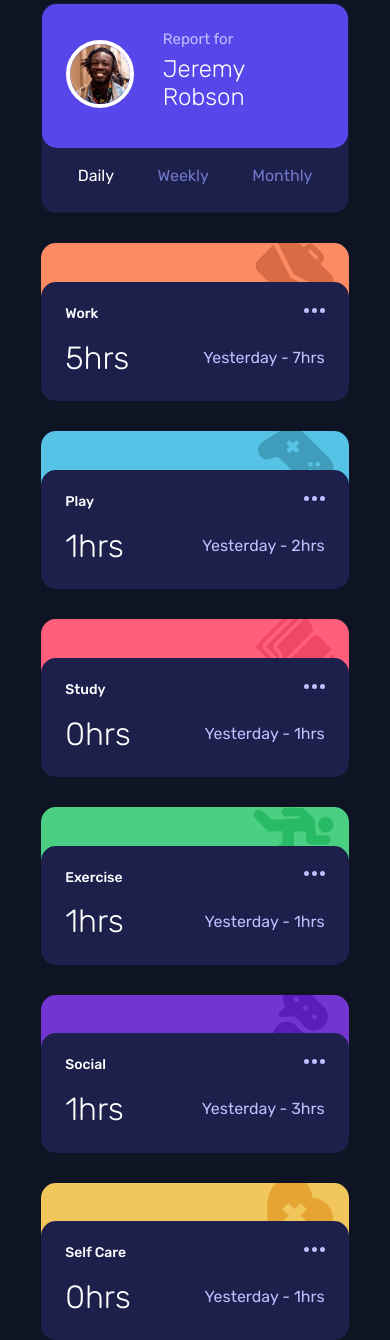
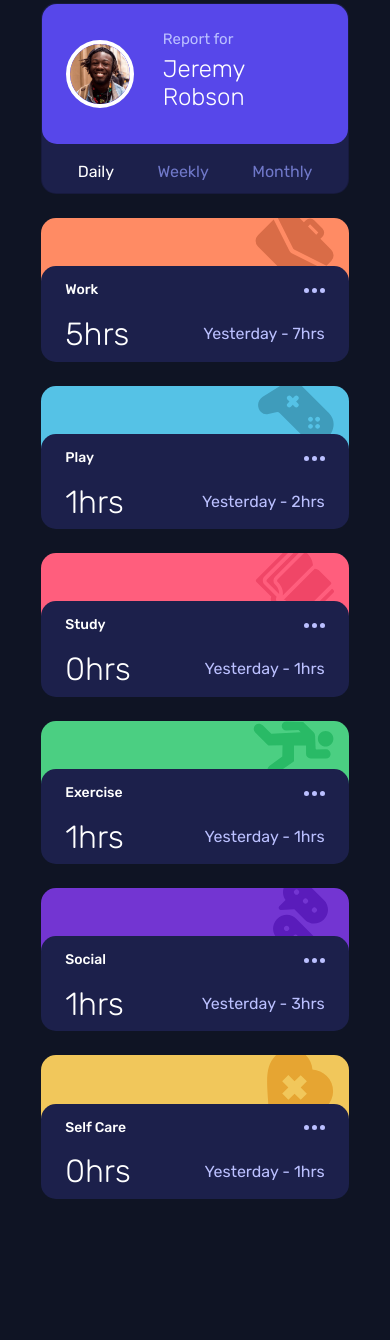
Before and after one commit to dherrera-code/HerreraDPTimeTracker, a plain HTML site: page index.html in a window 390 px wide. Shown: the part 97-1437 px from the top of the page. After the commit the page ends 1296 px from the top, so only its background shows below. Drawn offline with nearby package versions, Linux system fonts and the light colour scheme.

Commit message:
Adjusted mobile card icon alignment to match the figma design!

```diff
--- a/Styles/style.css
+++ b/Styles/style.css
@@ -46,7 +46,7 @@ margin-bottom: 100px;
     .main-grid{
         grid-template-columns: 1fr;
         grid-template-rows: 40% repeat(7, 30%) 5rem;
-        gap: 30px;
+        gap: 24px;
     }
     .main-card
     {
--- a/index.html
+++ b/index.html
@@ -25,7 +25,7 @@
 
   <main class="main-grid container container-spacing">
 
-    <article class="main-card ">
+    <article class="main-card">
       <div class="card h-100 bg-card-text">
         <div class="bg-custom card-body ps-4 py-4">
           <div class="row d-flex align-items-center">
@@ -70,12 +70,12 @@
         <div class="row bg-card-text card-hover" style="border-radius: 15px;">
           <div class="col">
             <div class="container d-flex flex-row justify-content-between align-items-center pt-sm-3 pt-lg-2">
-              <h5 class="text-white pt-lg-3 pt-4 pb-2 title-size" style="font-weight: light;">Work</h5>
+              <h5 class="text-white m-0 pt-lg-3 py-3 title-size" style="font-weight: light;">Work</h5>
                 <img class="object-fit-contain icon-color" src="./images/icon-ellipsis.svg"
                   alt="Three dots to drop down more options!">
             </div>
           </div>
-          <div class="row d-flex align-items-center justify-content-start pb-4 pt-lg-2 ps-sm-4">
+          <div class="row d-flex align-items-center justify-content-start pb-sm-4 pb-2 pt-lg-2 ps-sm-4">
             <div class="col-6 col-sm-12 card-padding pb-lg-2">
               <h1 id="work-current-hours" style="font-weight: 1;" class=" current-hour-text text-white mb-0">32hrs</h1>
             </div>
@@ -100,12 +100,12 @@
         <div class="row bg-card-text card-hover" style="border-radius: 15px;">
           <div class="col">
             <div class="container d-flex flex-row justify-content-between align-items-center pt-sm-3 pt-lg-2">
-              <h5 id="" class="text-white pt-lg-3 pt-4 pb-2 title-size" style="font-weight: light;">Play</h5>
+              <h5 id="" class="text-white m-0 pt-lg-3 py-3 title-size" style="font-weight: light;">Play</h5>
                 <img class="object-fit-contain icon-color" src="./images/icon-ellipsis.svg"
                   alt="Three dots to drop down more options!">
             </div>
           </div>
-          <div class="row d-flex align-items-center justify-content-start pb-4 pt-lg-2 ps-sm-4">
+          <div class="row d-flex align-items-center justify-content-start pb-sm-4 pb-2 pt-lg-2 ps-sm-4">
             <div class="col-6 col-sm-12 card-padding pb-lg-2">
               <h1 id="play-current-hours" style="font-weight: 1;" class=" current-hour-text text-white mb-0">32hrs</h1>
             </div>
@@ -130,12 +130,12 @@
         <div class="row bg-card-text card-hover" style="border-radius: 15px;">
           <div class="col">
             <div class="container d-flex flex-row justify-content-between align-items-center pt-sm-3 pt-lg-2">
-              <h5 id="" class="text-white pt-lg-3 pt-4 pb-2 title-size" style="font-weight: light;">Study</h5>
+              <h5 id="" class="text-white m-0 pt-lg-3 py-3 title-size" style="font-weight: light;">Study</h5>
                 <img class="object-fit-contain icon-color" src="./images/icon-ellipsis.svg"
                   alt="Three dots to drop down more options!">
             </div>
           </div>
-          <div class="row d-flex align-items-center justify-content-start pb-4 pt-lg-2 ps-sm-4">
+          <div class="row d-flex align-items-center justify-content-start pb-sm-4 pb-2 pt-lg-2 ps-sm-4">
             <div class="col-6 col-sm-12 card-padding pb-lg-2">
               <h1 id="study-current-hours" style="font-weight: 1;" class=" current-hour-text text-white mb-0">32hrs</h1>
             </div>
@@ -160,12 +160,12 @@
         <div class="row bg-card-text card-hover" style="border-radius: 15px;">
           <div class="col">
             <div class="container d-flex flex-row justify-content-between align-items-center pt-sm-3 pt-lg-2">
-              <h5 id="" class="text-white pt-lg-3 pt-4 pb-2 title-size" style="font-weight: light;">Exercise</h5>
+              <h5 id="" class="text-white m-0 pt-lg-3 py-3 title-size" style="font-weight: light;">Exercise</h5>
                 <img class="object-fit-contain icon-color" src="./images/icon-ellipsis.svg"
                   alt="Three dots to drop down more options!">
             </div>
           </div>
-          <div class="row d-flex align-items-center justify-content-start pb-4 pt-lg-2 ps-sm-4">
+          <div class="row d-flex align-items-center justify-content-start pb-sm-4 pb-2 pt-lg-2 ps-sm-4">
             <div class="col-6 col-sm-12 card-padding pb-lg-2">
               <h1 id="exercise-current-hours" style="font-weight: 1;" class=" current-hour-text text-white mb-0">32hrs</h1>
             </div>
@@ -190,12 +190,12 @@
         <div class="row bg-card-text card-hover" style="border-radius: 15px;">
           <div class="col">
             <div class="container d-flex flex-row justify-content-between align-items-center pt-sm-3 pt-lg-2">
-              <h5 id="" class="text-white pt-lg-3 pt-4 pb-2 title-size" style="font-weight: light;">Social</h5>
+              <h5 id="" class="text-white m-0 pt-lg-3 py-3 title-size" style="font-weight: light;">Social</h5>
                 <img class="object-fit-contain icon-color" src="./images/icon-ellipsis.svg"
                   alt="Three dots to drop down more options!">
             </div>
           </div>
-          <div class="row d-flex align-items-center justify-content-start pb-4 pt-lg-2 ps-sm-4">
+          <div class="row d-flex align-items-center justify-content-start pb-sm-4 pb-2 pt-lg-2 ps-sm-4">
             <div class="col-6 col-sm-12 card-padding pb-lg-2">
               <h1 id="social-current-hours" style="font-weight: 1;" class=" current-hour-text text-white mb-0">32hrs</h1>
             </div>
@@ -220,12 +220,12 @@
         <div class="row bg-card-text card-hover" style="border-radius: 15px;">
           <div class="col">
             <div class="container d-flex flex-row justify-content-between align-items-center pt-sm-3 pt-lg-2">
-              <h5 id="" class="text-white pt-lg-3 pt-4 pb-2 title-size" style="font-weight: light;">Self Care</h5>
+              <h5 id="" class="text-white m-0 pt-lg-3 py-3 title-size" style="font-weight: light;">Self Care</h5>
                 <img class="object-fit-contain icon-color" src="./images/icon-ellipsis.svg"
                   alt="Three dots to drop down more options!">
             </div>
           </div>
-          <div class="row d-flex align-items-center justify-content-start pb-4 pt-lg-2 ps-sm-4">
+          <div class="row d-flex align-items-center justify-content-start pb-sm-4 pb-2 pt-lg-2 ps-sm-4">
             <div class="col-6 col-sm-12 card-padding pb-lg-2">
               <h1 id="self-care-current-hours" style="font-weight: 1;" class=" current-hour-text text-white mb-0">32hrs</h1>
             </div>
```
